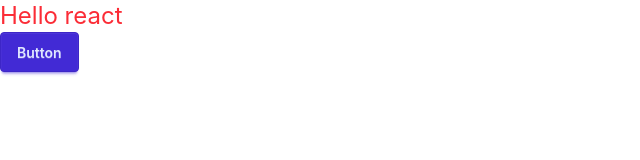
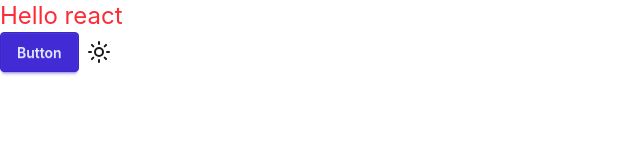
Before and after one commit to johngech/debo-ethiopia-web, a React (Vite) app: page / in a window 1280 px wide. Shown: the top 160 px of the page, without its empty margins (0-640 px from the left). Built offline with nearby package versions, Linux system fonts and the light colour scheme.

Commit message:
Build theme switch

```diff
--- a/package.json
+++ b/package.json
@@ -13,6 +13,7 @@
     "@tailwindcss/vite": "^4.2.2",
     "react": "^19.2.4",
     "react-dom": "^19.2.4",
+    "react-icons": "^5.6.0",
     "tailwindcss": "^4.2.2"
   },
   "devDependencies": {
--- a/src/App.tsx
+++ b/src/App.tsx
@@ -1,8 +1,11 @@
+import { ThemeSwitch } from "./components/ui";
+
 const App = () => {
   return (
     <div>
       <h1 className="text-2xl text-red-500">Hello react</h1>
       <button className="btn btn-primary">Button</button>
+      <ThemeSwitch />
     </div>
   );
 };
--- /dev/null
+++ b/src/components/ui/ThemeSwitch.tsx
@@ -0,0 +1,13 @@
+import { LuSun, LuMoon } from "react-icons/lu";
+
+const ThemeSwitch = () => {
+  return (
+    <label className="btn btn-ghost btn-circle swap swap-rotate">
+      <input type="checkbox" className="theme-controller" value="dracula" />
+      <LuSun className="swap-off h-6 w-6" />
+      <LuMoon className="swap-on h-6 w-6" />
+    </label>
+  );
+};
+
+export default ThemeSwitch;
--- /dev/null
+++ b/src/components/ui/index.ts
@@ -0,0 +1 @@
+export { default as ThemeSwitch } from "./ThemeSwitch";
--- a/src/index.css
+++ b/src/index.css
@@ -1,2 +1,6 @@
 @import "tailwindcss";
-@plugin "daisyui";
+@plugin "daisyui" {
+  themes:
+    light --default,
+    dracula;
+}
```
Also changed, not shown: 1 other file (tests, documents, lock files or other folders).
